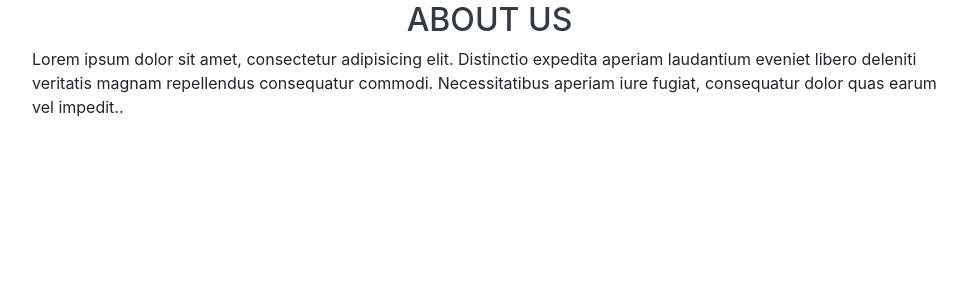
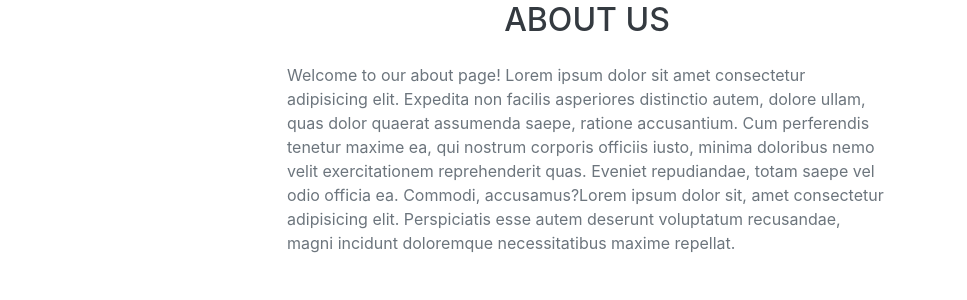
Before and after one commit to Gourav9165/blog-project, a Django app: page /about/ in a window 1280 px wide. Shown: the part 56-356 px from the top of the page, without its empty margins (53-1020 px from the left). Run offline with Django 4.2, Linux system fonts and the light colour scheme; some libraries are stand-ins or nearby versions.

Commit message:
Update about.html

```diff
--- a/techblog/blog/templates/blog/about.html
+++ b/techblog/blog/templates/blog/about.html
@@ -3,10 +3,14 @@
 {% block title %}ABOUT{% endblock title %}
 {% block content %}
     <div class="row">
-        <div class="col-sm-10">
+        <div class="col-sm-10 mx-auto">
             <div class="container">
-                <h2 class="text-center text-dark">ABOUT US</h2>
-                <p>Lorem ipsum dolor sit amet, consectetur adipisicing elit. Distinctio expedita aperiam laudantium eveniet libero deleniti veritatis magnam repellendus consequatur commodi. Necessitatibus aperiam iure fugiat, consequatur dolor quas earum vel impedit..</p>
+                <div class="row">
+                    <div class="col-md-8 offset-md-2">
+                        <h2 class="text-center text-dark mb-4">ABOUT US</h2>
+                        <p class="text-muted">Welcome to our about page! Lorem ipsum dolor sit amet consectetur adipisicing elit. Expedita non facilis asperiores distinctio autem, dolore ullam, quas dolor quaerat assumenda saepe, ratione accusantium. Cum perferendis tenetur maxime ea, qui nostrum corporis officiis iusto, minima doloribus nemo velit exercitationem reprehenderit quas. Eveniet repudiandae, totam saepe vel odio officia ea. Commodi, accusamus?Lorem ipsum dolor sit, amet consectetur adipisicing elit. Perspiciatis esse autem deserunt voluptatum recusandae, magni incidunt doloremque necessitatibus maxime repellat.</p>
+                    </div>
+                </div>
             </div>
         </div>
     </div>
```
